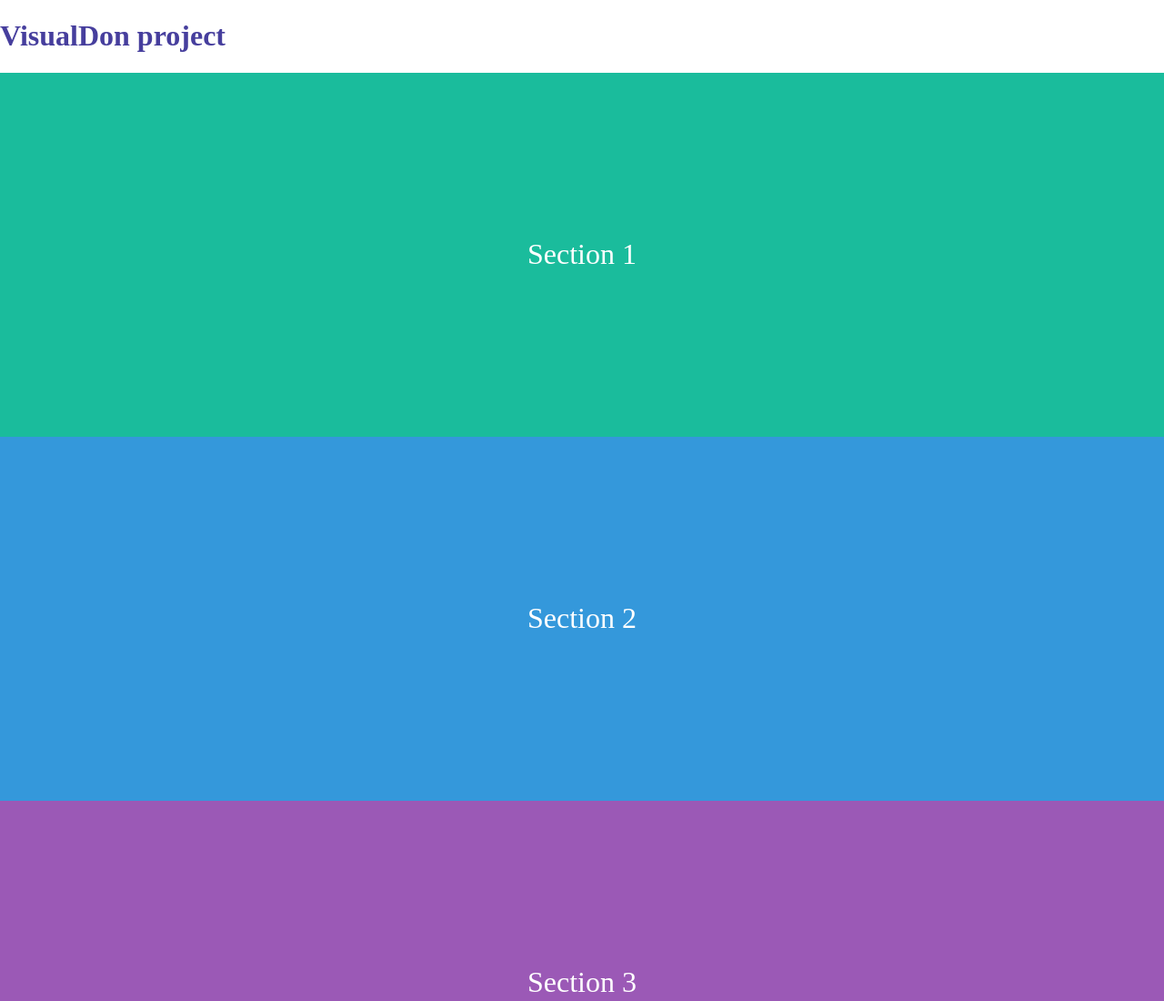
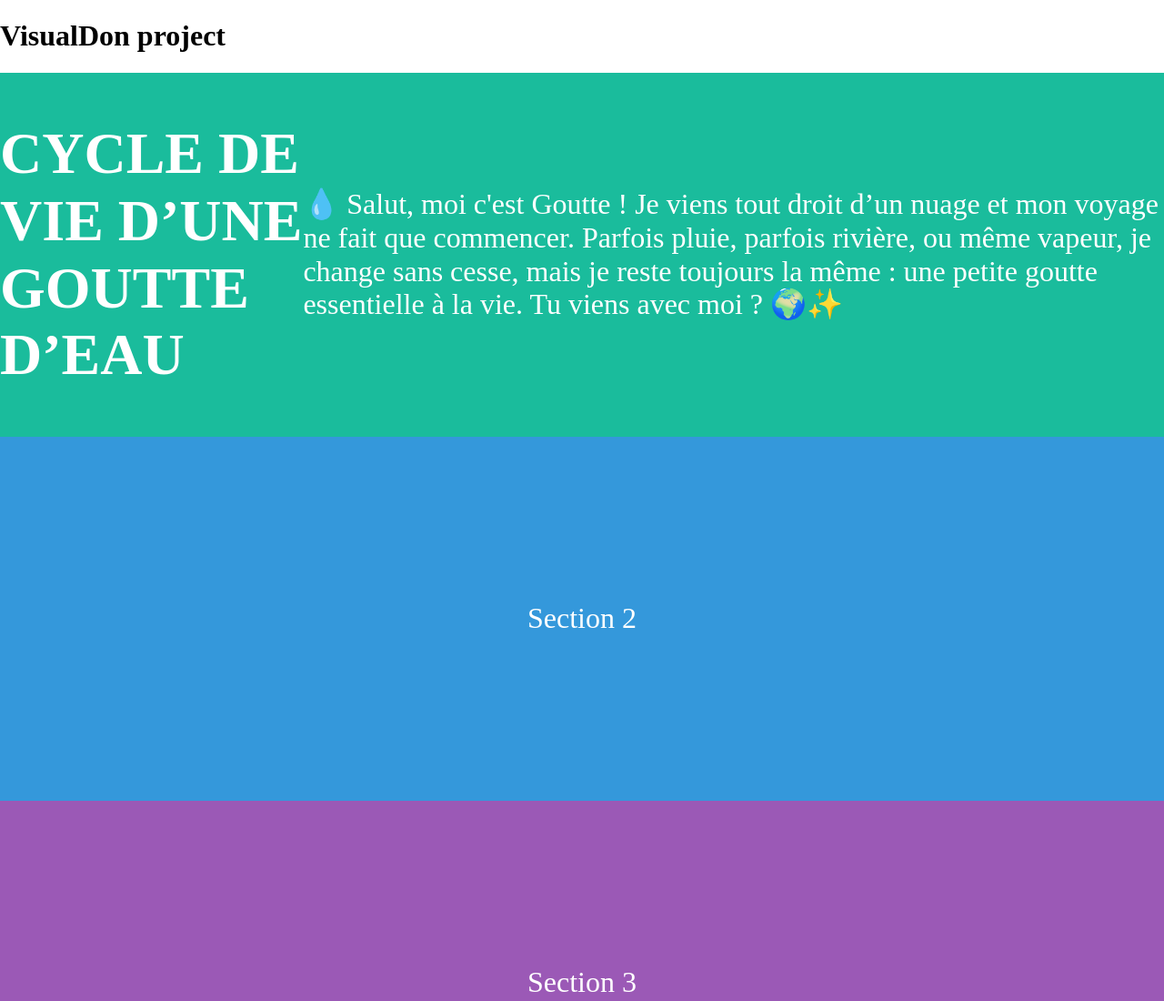
Before and after one commit to ellen-lnr/visualdon-projet, a website built with Vite: page index.html in a window 1280 px wide. Shown: the top 1100 px of the page at 91% size. Built offline with nearby package versions, Linux system fonts and the light colour scheme.

Commit message:
Ajout texte section 1

```diff
--- a/index.html
+++ b/index.html
@@ -1,19 +1,25 @@
 <!DOCTYPE html>
 <html lang="en">
-<head>
-    <meta charset="UTF-8">
-    <meta name="viewport" content="width=device-width, initial-scale=1.0">
-    <link rel="stylesheet" href="styles/normalize.css">
-    <link rel="stylesheet" href="styles/main.css">
-    <title>Visual Don </title>
-</head>
-<body>
+  <head>
+    <meta charset="UTF-8" />
+    <meta name="viewport" content="width=device-width, initial-scale=1.0" />
+    <link rel="stylesheet" href="styles/normalize.css" />
+    <link rel="stylesheet" href="styles/main.css" />
+    <title>Visual Don</title>
+  </head>
+  <body>
     <h1>VisualDon project</h1>
-    <section class="section1">Section 1</section>
+    <section class="section1">
+        <h1>CYCLE DE VIE D’UNE GOUTTE D’EAU</h1>
+        <p>💧 Salut, moi c'est Goutte !
+            Je viens tout droit d’un nuage et mon voyage ne fait que commencer. Parfois pluie, parfois rivière, ou même vapeur, je change sans cesse, mais je reste toujours la même : une petite goutte essentielle à la vie.
+            Tu viens avec moi ? 🌍✨
+            </p>
+    </section>
     <section class="section2">Section 2</section>
     <section class="section3">Section 3</section>
     <section class="section4">Section 4</section>
     <section class="section5">Section 5</section>
     <section class="section6">Section 6</section>
-</body>
+  </body>
 </html>
--- a/styles/main.css
+++ b/styles/main.css
@@ -1,6 +1,4 @@
-h1{
-    color: rgb(70, 62, 157);
-}
+
 
 section {
     height: 400px; /* Hauteur fixe */
```
